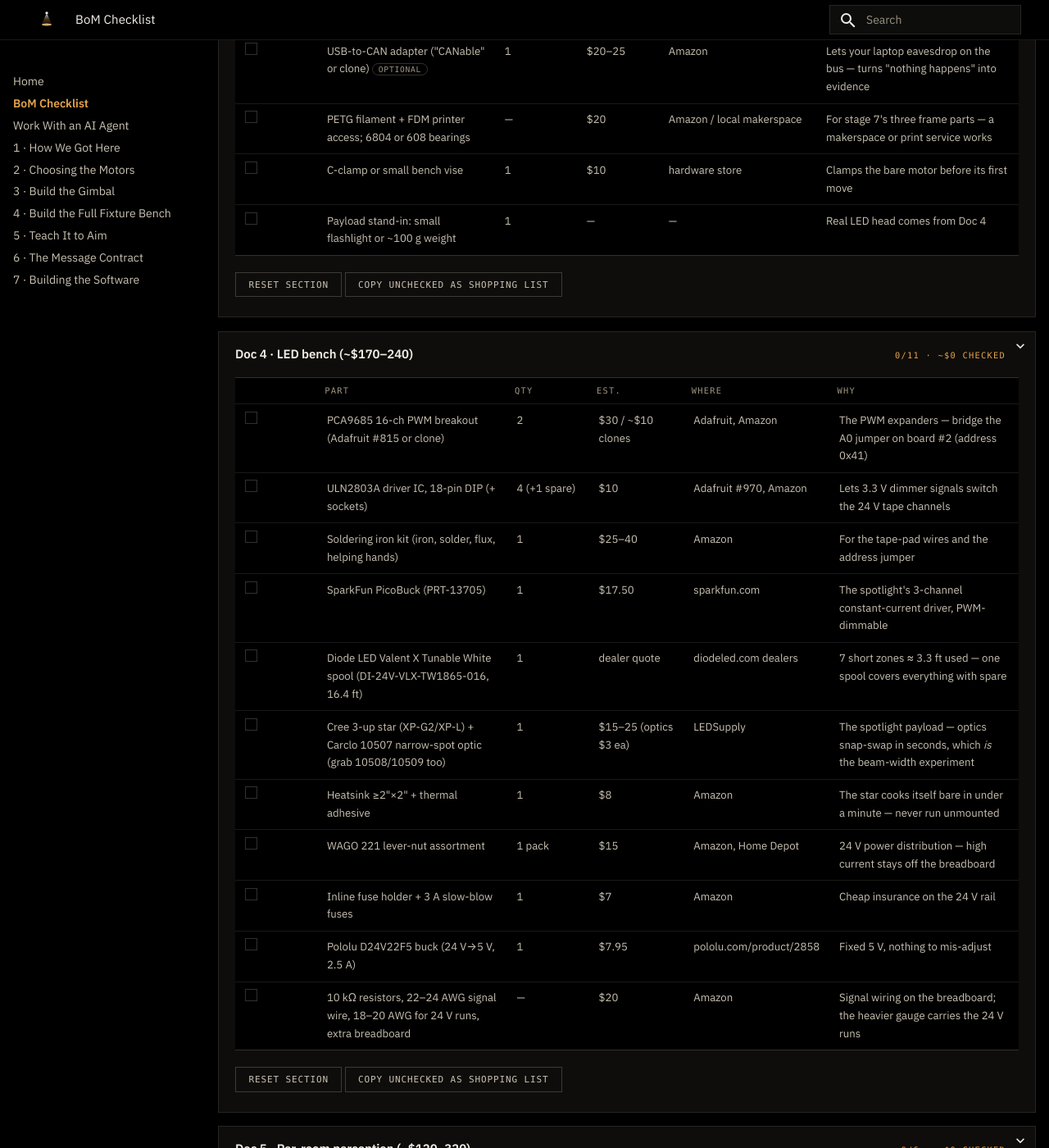
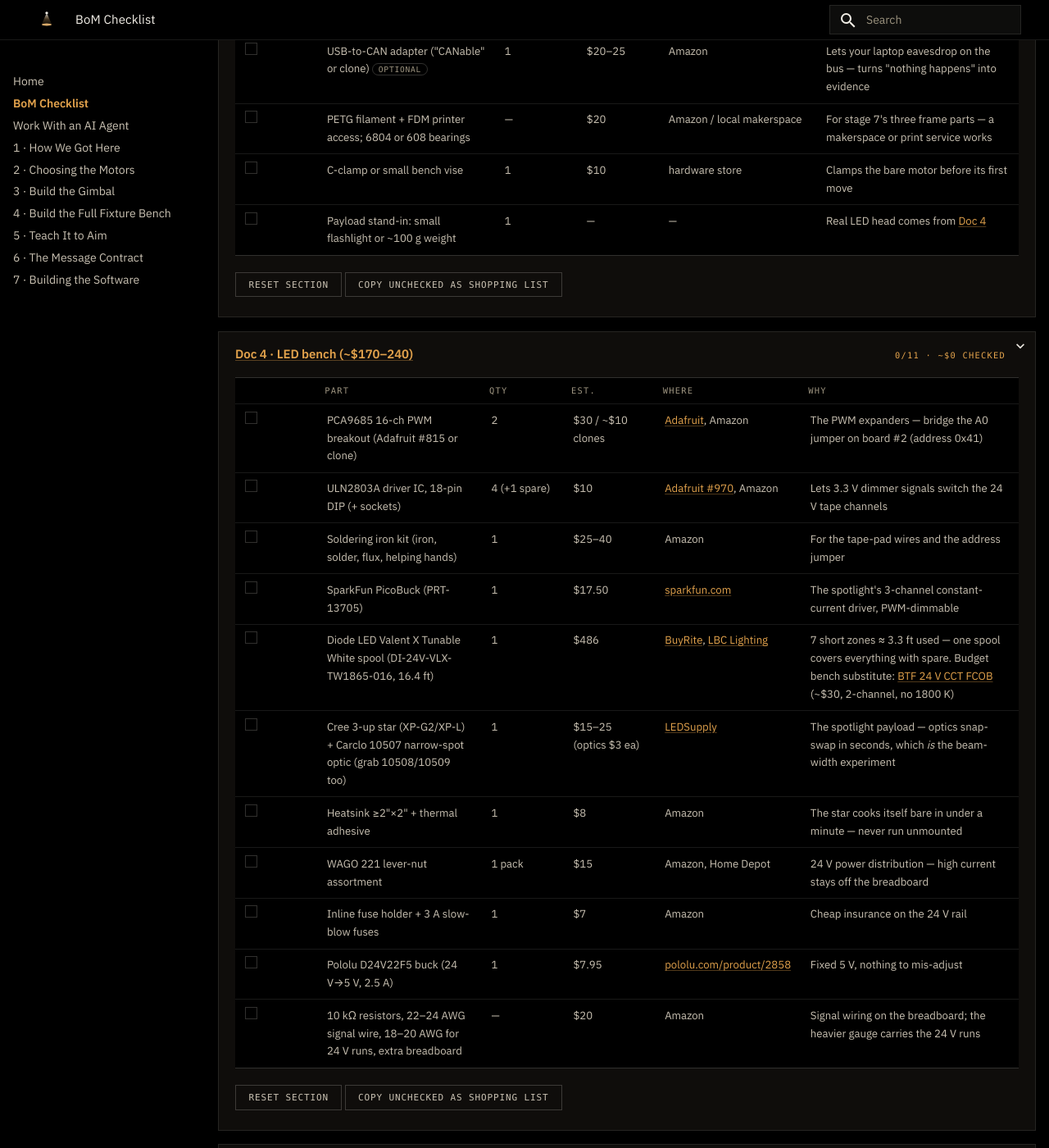
Before and after one commit to hooterjackson/engineered-lighting-site, an MkDocs documentation site: the page built from docs/bom-checklist.md, in a window 1280 px wide and 1400 px high, scrolled down 1083 px. Shown: the whole window at 82% size. Built offline with MkDocs 1.6.1 and Material for MkDocs 9.7.7, drawn with Linux system fonts in a browser that asks for light colours; some of the changed text lies outside the part shown.

Commit message:
Valent X tape is click-to-buy; purchase sources become links
The one un-buyable line item now names two verified retail dealers
selling the exact 16.4 ft SKU (BuyRite Electric, in stock at $486;
LBC Lighting) plus an honest Amazon budget substitute (BTF 24 V CCT
FCOB, 2-channel, no 1800 K — control-chain bench use only). Where
cells across the chapter BoMs and checklist link to their stores.

Co-Authored-By: Claude Fable 5 <noreply@anthropic.com>

```diff
--- a/docs/bom-checklist.md
+++ b/docs/bom-checklist.md
@@ -18,12 +18,12 @@ Every purchase in the series, in one list. Check items off as you order — stat
 </div>
 
 <details open class="bom-section" data-section="d3" markdown="0">
-<summary><strong>Doc 3 · Gimbal (~$185–290)</strong> <span class="bom-progress"></span></summary>
+<summary><strong><a href="../03-build-the-gimbal/">Doc 3 · Gimbal (~$185–290)</a></strong> <span class="bom-progress"></span></summary>
 <div class="bom-scroll">
 <table>
 <thead><tr><th></th><th>Part</th><th>Qty</th><th>Est.</th><th>Where</th><th>Why</th></tr></thead>
 <tbody>
-<tr><td><input type="checkbox" class="bom-box" id="d3-motors" data-lo="60" data-hi="120" aria-label='MyActuator RMD-L-4005-100-C (CAN version)'></td><td><label for="d3-motors">MyActuator RMD-L-4005-100-C (CAN version)</label></td><td>2</td><td>$60–120</td><td>Amazon, RobotShop, dingsmotionusa.com</td><td>The smart pan/tilt actuators — select the <strong>-C (CAN)</strong> variant, ask for the mating cable</td></tr>
+<tr><td><input type="checkbox" class="bom-box" id="d3-motors" data-lo="60" data-hi="120" aria-label='MyActuator RMD-L-4005-100-C (CAN version)'></td><td><label for="d3-motors">MyActuator RMD-L-4005-100-C (CAN version)</label></td><td>2</td><td>$60–120</td><td>Amazon, <a href="https://www.robotshop.com">RobotShop</a>, <a href="https://dingsmotionusa.com">dingsmotionusa.com</a></td><td>The smart pan/tilt actuators — select the <strong>-C (CAN)</strong> variant, ask for the mating cable</td></tr>
 <tr><td><input type="checkbox" class="bom-box" id="d3-esp32" data-lo="9" data-hi="15" aria-label='ESP32-C6 dev board (ESP32-C6-DevKitC-1)'></td><td><label for="d3-esp32">ESP32-C6 dev board (ESP32-C6-DevKitC-1)</label></td><td>1</td><td>$9–15</td><td>Amazon, Adafruit, DigiKey</td><td>Same chip as the fixture — everything learned transfers</td></tr>
 <tr><td><input type="checkbox" class="bom-box" id="d3-can-xcvr" data-lo="8" data-hi="8" aria-label='SN65HVD230 CAN transceiver breakout (Waveshare "CAN Board")'></td><td><label for="d3-can-xcvr">SN65HVD230 CAN transceiver breakout (Waveshare "CAN Board")</label></td><td>2 (1+spare)</td><td>$8</td><td>Amazon</td><td>The CAN line driver — turns chip signals into the differential wire pair</td></tr>
 <tr><td><input type="checkbox" class="bom-box" id="d3-resistors" data-lo="1" data-hi="1" aria-label='120 Ω resistors, ¼ W'></td><td><label for="d3-resistors">120 Ω resistors, ¼ W</label></td><td>few</td><td>$1</td><td>any resistor kit</td><td>CAN bus termination</td></tr>
@@ -35,7 +35,7 @@ Every purchase in the series, in one list. Check items off as you order — stat
 <tr><td><input type="checkbox" class="bom-box" id="d3-usb-can" data-lo="20" data-hi="25" aria-label='USB-to-CAN adapter ("CANable" or clone)'></td><td><label for="d3-usb-can">USB-to-CAN adapter ("CANable" or clone) <span class="bom-optional">optional</span></label></td><td>1</td><td>$20–25</td><td>Amazon</td><td>Lets your laptop eavesdrop on the bus — turns "nothing happens" into evidence</td></tr>
 <tr><td><input type="checkbox" class="bom-box" id="d3-printing" data-lo="20" data-hi="20" aria-label='PETG filament + FDM printer access; 6804 or 608 bearings'></td><td><label for="d3-printing">PETG filament + FDM printer access; 6804 or 608 bearings</label></td><td>—</td><td>$20</td><td>Amazon / local makerspace</td><td>For stage 7's three frame parts — a makerspace or print service works</td></tr>
 <tr><td><input type="checkbox" class="bom-box" id="d3-clamp" data-lo="10" data-hi="10" aria-label='C-clamp or small bench vise'></td><td><label for="d3-clamp">C-clamp or small bench vise</label></td><td>1</td><td>$10</td><td>hardware store</td><td>Clamps the bare motor before its first move</td></tr>
-<tr><td><input type="checkbox" class="bom-box" id="d3-payload" aria-label='Payload stand-in: small flashlight or ~100 g weight'></td><td><label for="d3-payload">Payload stand-in: small flashlight or ~100 g weight</label></td><td>1</td><td>—</td><td>—</td><td>Real LED head comes from Doc 4</td></tr>
+<tr><td><input type="checkbox" class="bom-box" id="d3-payload" aria-label='Payload stand-in: small flashlight or ~100 g weight'></td><td><label for="d3-payload">Payload stand-in: small flashlight or ~100 g weight</label></td><td>1</td><td>—</td><td>—</td><td>Real LED head comes from <a href="../04-full-fixture-bench/">Doc 4</a></td></tr>
 </tbody>
 </table>
 </div>
@@ -43,21 +43,21 @@ Every purchase in the series, in one list. Check items off as you order — stat
 </details>
 
 <details open class="bom-section" data-section="d4" markdown="0">
-<summary><strong>Doc 4 · LED bench (~$170–240)</strong> <span class="bom-progress"></span></summary>
+<summary><strong><a href="../04-full-fixture-bench/">Doc 4 · LED bench (~$170–240)</a></strong> <span class="bom-progress"></span></summary>
 <div class="bom-scroll">
 <table>
 <thead><tr><th></th><th>Part</th><th>Qty</th><th>Est.</th><th>Where</th><th>Why</th></tr></thead>
 <tbody>
-<tr><td><input type="checkbox" class="bom-box" id="d4-pca9685" data-lo="10" data-hi="30" aria-label='PCA9685 16-ch PWM breakout (Adafruit #815 or clone)'></td><td><label for="d4-pca9685">PCA9685 16-ch PWM breakout (Adafruit #815 or clone)</label></td><td>2</td><td>$30 / ~$10 clones</td><td>Adafruit, Amazon</td><td>The PWM expanders — bridge the A0 jumper on board #2 (address 0x41)</td></tr>
-<tr><td><input type="checkbox" class="bom-box" id="d4-uln2803" data-lo="10" data-hi="10" aria-label='ULN2803A driver IC, 18-pin DIP (+ sockets)'></td><td><label for="d4-uln2803">ULN2803A driver IC, 18-pin DIP (+ sockets)</label></td><td>4 (+1 spare)</td><td>$10</td><td>Adafruit #970, Amazon</td><td>Lets 3.3 V dimmer signals switch the 24 V tape channels</td></tr>
+<tr><td><input type="checkbox" class="bom-box" id="d4-pca9685" data-lo="10" data-hi="30" aria-label='PCA9685 16-ch PWM breakout (Adafruit #815 or clone)'></td><td><label for="d4-pca9685">PCA9685 16-ch PWM breakout (Adafruit #815 or clone)</label></td><td>2</td><td>$30 / ~$10 clones</td><td><a href="https://www.adafruit.com/product/815">Adafruit</a>, Amazon</td><td>The PWM expanders — bridge the A0 jumper on board #2 (address 0x41)</td></tr>
+<tr><td><input type="checkbox" class="bom-box" id="d4-uln2803" data-lo="10" data-hi="10" aria-label='ULN2803A driver IC, 18-pin DIP (+ sockets)'></td><td><label for="d4-uln2803">ULN2803A driver IC, 18-pin DIP (+ sockets)</label></td><td>4 (+1 spare)</td><td>$10</td><td><a href="https://www.adafruit.com/product/970">Adafruit #970</a>, Amazon</td><td>Lets 3.3 V dimmer signals switch the 24 V tape channels</td></tr>
 <tr><td><input type="checkbox" class="bom-box" id="d4-soldering" data-lo="25" data-hi="40" aria-label='Soldering iron kit (iron, solder, flux, helping hands)'></td><td><label for="d4-soldering">Soldering iron kit (iron, solder, flux, helping hands)</label></td><td>1</td><td>$25–40</td><td>Amazon</td><td>For the tape-pad wires and the address jumper</td></tr>
-<tr><td><input type="checkbox" class="bom-box" id="d4-picobuck" data-lo="17.5" data-hi="17.5" aria-label='SparkFun PicoBuck (PRT-13705)'></td><td><label for="d4-picobuck">SparkFun PicoBuck (PRT-13705)</label></td><td>1</td><td>$17.50</td><td>sparkfun.com</td><td>The spotlight's 3-channel constant-current driver, PWM-dimmable</td></tr>
-<tr><td><input type="checkbox" class="bom-box" id="d4-tape" aria-label='Diode LED Valent X Tunable White spool (DI-24V-VLX-TW1865-016, 16.4 ft)'></td><td><label for="d4-tape">Diode LED Valent X Tunable White spool (DI-24V-VLX-TW1865-016, 16.4 ft)</label></td><td>1</td><td>dealer quote</td><td>diodeled.com dealers</td><td>7 short zones ≈ 3.3 ft used — one spool covers everything with spare</td></tr>
-<tr><td><input type="checkbox" class="bom-box" id="d4-star-optics" data-lo="15" data-hi="25" aria-label='Cree 3-up star (XP-G2/XP-L) + Carclo 10507 narrow-spot optic (grab 10508/10509 too)'></td><td><label for="d4-star-optics">Cree 3-up star (XP-G2/XP-L) + Carclo 10507 narrow-spot optic (grab 10508/10509 too)</label></td><td>1</td><td>$15–25 (optics $3 ea)</td><td>LEDSupply</td><td>The spotlight payload — optics snap-swap in seconds, which <em>is</em> the beam-width experiment</td></tr>
+<tr><td><input type="checkbox" class="bom-box" id="d4-picobuck" data-lo="17.5" data-hi="17.5" aria-label='SparkFun PicoBuck (PRT-13705)'></td><td><label for="d4-picobuck">SparkFun PicoBuck (PRT-13705)</label></td><td>1</td><td>$17.50</td><td><a href="https://www.sparkfun.com/products/13705">sparkfun.com</a></td><td>The spotlight's 3-channel constant-current driver, PWM-dimmable</td></tr>
+<tr><td><input type="checkbox" class="bom-box" id="d4-tape" data-lo="486" data-hi="486" aria-label='Diode LED Valent X Tunable White spool (DI-24V-VLX-TW1865-016, 16.4 ft)'></td><td><label for="d4-tape">Diode LED Valent X Tunable White spool (DI-24V-VLX-TW1865-016, 16.4 ft)</label></td><td>1</td><td>$486</td><td><a href="https://buyriteelectric.com/products/diode-led-di-24v-vlx-tw1865-016-16-4ft-4-6w-ft-valent-x-tunable-white-led-tape-light-color-temperature-1800k-3500k-6500k-voltage-24v">BuyRite</a>, <a href="https://www.lbclightingpro.com/products/diode-led-valent-x-tunable-white-24v-4-6w-ft-16-4-ft-led-tape-light">LBC Lighting</a></td><td>7 short zones ≈ 3.3 ft used — one spool covers everything with spare. Budget bench substitute: <a href="https://www.amazon.com/dp/B08Q3RKCZH">BTF 24 V CCT FCOB</a> (~$30, 2-channel, no 1800 K)</td></tr>
+<tr><td><input type="checkbox" class="bom-box" id="d4-star-optics" data-lo="15" data-hi="25" aria-label='Cree 3-up star (XP-G2/XP-L) + Carclo 10507 narrow-spot optic (grab 10508/10509 too)'></td><td><label for="d4-star-optics">Cree 3-up star (XP-G2/XP-L) + Carclo 10507 narrow-spot optic (grab 10508/10509 too)</label></td><td>1</td><td>$15–25 (optics $3 ea)</td><td><a href="https://www.ledsupply.com">LEDSupply</a></td><td>The spotlight payload — optics snap-swap in seconds, which <em>is</em> the beam-width experiment</td></tr>
 <tr><td><input type="checkbox" class="bom-box" id="d4-heatsink" data-lo="8" data-hi="8" aria-label='Heatsink ≥2"×2" + thermal adhesive'></td><td><label for="d4-heatsink">Heatsink ≥2"×2" + thermal adhesive</label></td><td>1</td><td>$8</td><td>Amazon</td><td>The star cooks itself bare in under a minute — never run unmounted</td></tr>
 <tr><td><input type="checkbox" class="bom-box" id="d4-wago" data-lo="15" data-hi="15" aria-label='WAGO 221 lever-nut assortment'></td><td><label for="d4-wago">WAGO 221 lever-nut assortment</label></td><td>1 pack</td><td>$15</td><td>Amazon, Home Depot</td><td>24 V power distribution — high current stays off the breadboard</td></tr>
 <tr><td><input type="checkbox" class="bom-box" id="d4-fuse" data-lo="7" data-hi="7" aria-label='Inline fuse holder + 3 A slow-blow fuses'></td><td><label for="d4-fuse">Inline fuse holder + 3 A slow-blow fuses</label></td><td>1</td><td>$7</td><td>Amazon</td><td>Cheap insurance on the 24 V rail</td></tr>
-<tr><td><input type="checkbox" class="bom-box" id="d4-buck" data-lo="7.95" data-hi="7.95" aria-label='Pololu D24V22F5 buck (24 V→5 V, 2.5 A)'></td><td><label for="d4-buck">Pololu D24V22F5 buck (24 V→5 V, 2.5 A)</label></td><td>1</td><td>$7.95</td><td>pololu.com/product/2858</td><td>Fixed 5 V, nothing to mis-adjust</td></tr>
+<tr><td><input type="checkbox" class="bom-box" id="d4-buck" data-lo="7.95" data-hi="7.95" aria-label='Pololu D24V22F5 buck (24 V→5 V, 2.5 A)'></td><td><label for="d4-buck">Pololu D24V22F5 buck (24 V→5 V, 2.5 A)</label></td><td>1</td><td>$7.95</td><td><a href="https://www.pololu.com/product/2858">pololu.com/product/2858</a></td><td>Fixed 5 V, nothing to mis-adjust</td></tr>
 <tr><td><input type="checkbox" class="bom-box" id="d4-wire" data-lo="20" data-hi="20" aria-label='10 kΩ resistors, 22–24 AWG signal wire, 18–20 AWG for 24 V runs, extra breadboard'></td><td><label for="d4-wire">10 kΩ resistors, 22–24 AWG signal wire, 18–20 AWG for 24 V runs, extra breadboard</label></td><td>—</td><td>$20</td><td>Amazon</td><td>Signal wiring on the breadboard; the heavier gauge carries the 24 V runs</td></tr>
 </tbody>
 </table>
@@ -66,17 +66,17 @@ Every purchase in the series, in one list. Check items off as you order — stat
 </details>
 
 <details open class="bom-section" data-section="d5" markdown="0">
-<summary><strong>Doc 5 · Per-room perception (~$120–320)</strong> <span class="bom-progress"></span></summary>
+<summary><strong><a href="../05-teach-it-to-aim/">Doc 5 · Per-room perception (~$120–320)</a></strong> <span class="bom-progress"></span></summary>
 <div class="bom-scroll">
 <table>
 <thead><tr><th></th><th>Part</th><th>Qty</th><th>Est.</th><th>Where</th><th>Why</th></tr></thead>
 <tbody>
-<tr><td><input type="checkbox" class="bom-box" id="d5-camera" data-lo="80" data-hi="80" aria-label='PoE camera — Amcrest IP5M-T1179EW-AI-V3 (5 MP, 133° lens)'></td><td><label for="d5-camera">PoE camera — Amcrest IP5M-T1179EW-AI-V3 (5 MP, 133° lens)</label></td><td>1/room</td><td>$80</td><td>amcrest.com</td><td>The room's eyes — wide fixed lens, standard RTSP, one PoE cable, internet-isolated</td></tr>
-<tr><td><input type="checkbox" class="bom-box" id="d5-camera-night" data-lo="185" data-hi="185" aria-label='Priority rooms: Loryta/Dahua IPC-T549M-ALED-S3 (full-color night vision)'></td><td><label for="d5-camera-night">Priority rooms: Loryta/Dahua IPC-T549M-ALED-S3 (full-color night vision) <span class="bom-optional">optional</span></label></td><td>opt.</td><td>$185</td><td>empiretech01.com</td><td>Night matters — IR cameras output grayscale, degrading RGB-trained models</td></tr>
+<tr><td><input type="checkbox" class="bom-box" id="d5-camera" data-lo="80" data-hi="80" aria-label='PoE camera — Amcrest IP5M-T1179EW-AI-V3 (5 MP, 133° lens)'></td><td><label for="d5-camera">PoE camera — Amcrest IP5M-T1179EW-AI-V3 (5 MP, 133° lens)</label></td><td>1/room</td><td>$80</td><td><a href="https://www.amcrest.com">amcrest.com</a></td><td>The room's eyes — wide fixed lens, standard RTSP, one PoE cable, internet-isolated</td></tr>
+<tr><td><input type="checkbox" class="bom-box" id="d5-camera-night" data-lo="185" data-hi="185" aria-label='Priority rooms: Loryta/Dahua IPC-T549M-ALED-S3 (full-color night vision)'></td><td><label for="d5-camera-night">Priority rooms: Loryta/Dahua IPC-T549M-ALED-S3 (full-color night vision) <span class="bom-optional">optional</span></label></td><td>opt.</td><td>$185</td><td><a href="https://empiretech01.com">empiretech01.com</a></td><td>Night matters — IR cameras output grayscale, degrading RGB-trained models</td></tr>
 <tr><td><input type="checkbox" class="bom-box" id="d5-poe-switch" data-lo="150" data-hi="400" aria-label='PoE switch (8–16 port) + Cat6 runs'></td><td><label for="d5-poe-switch">PoE switch (8–16 port) + Cat6 runs</label></td><td>1/home</td><td>$150–400</td><td>Amazon</td><td>Cameras on their own VLAN with <strong>no internet route</strong> — privacy by construction</td></tr>
-<tr><td><input type="checkbox" class="bom-box" id="d5-charuco" data-lo="10" data-hi="10" aria-label='ChArUco calibration board (print + mount on rigid backing)'></td><td><label for="d5-charuco">ChArUco calibration board (print + mount on rigid backing)</label></td><td>1</td><td>~$10</td><td>print it (calib.io generator)</td><td>Registers each camera to the room scan — rigid and flat matters</td></tr>
+<tr><td><input type="checkbox" class="bom-box" id="d5-charuco" data-lo="10" data-hi="10" aria-label='ChArUco calibration board (print + mount on rigid backing)'></td><td><label for="d5-charuco">ChArUco calibration board (print + mount on rigid backing)</label></td><td>1</td><td>~$10</td><td>print it (<a href="https://calib.io">calib.io</a> generator)</td><td>Registers each camera to the room scan — rigid and flat matters</td></tr>
 <tr><td><input type="checkbox" class="bom-box" id="d5-lidar-scan" aria-label='iPhone/iPad Pro with LiDAR (borrow one) + Polycam or Scaniverse app'></td><td><label for="d5-lidar-scan">iPhone/iPad Pro with LiDAR (borrow one) + Polycam or Scaniverse app</label></td><td>1</td><td>free–$</td><td>App Store</td><td>One-time room scan, ~1–3 cm accuracy — use Space Mode (LiDAR)</td></tr>
-<tr><td><input type="checkbox" class="bom-box" id="d5-depth-cam" data-lo="359" data-hi="579" aria-label='Stereo depth camera — Orbbec Gemini 335L ($359) or Luxonis OAK-D Pro PoE ($579)'></td><td><label for="d5-depth-cam">Stereo depth camera — Orbbec Gemini 335L ($359) or Luxonis OAK-D Pro PoE ($579) <span class="bom-optional">optional, later</span></label></td><td>0–1</td><td>$359 / $579</td><td>store.orbbec.com, shop.luxonis.com</td><td>Buy only after Tier-0 tracking measurably misses, not before</td></tr>
+<tr><td><input type="checkbox" class="bom-box" id="d5-depth-cam" data-lo="359" data-hi="579" aria-label='Stereo depth camera — Orbbec Gemini 335L ($359) or Luxonis OAK-D Pro PoE ($579)'></td><td><label for="d5-depth-cam">Stereo depth camera — Orbbec Gemini 335L ($359) or Luxonis OAK-D Pro PoE ($579) <span class="bom-optional">optional, later</span></label></td><td>0–1</td><td>$359 / $579</td><td><a href="https://store.orbbec.com">store.orbbec.com</a>, <a href="https://shop.luxonis.com">shop.luxonis.com</a></td><td>Buy only after Tier-0 tracking measurably misses, not before</td></tr>
 <tr class="bom-owned"><td>—</td><td>Already owned</td><td>—</td><td>—</td><td>—</td><td>RTX 6000 Blackwell box (runs all perception), the Doc 3/4 bench rig, Home Assistant + MQTT</td></tr>
 </tbody>
 </table>
```
Also changed, not shown: docs/04-full-fixture-bench.md (+14 -8 lines).
